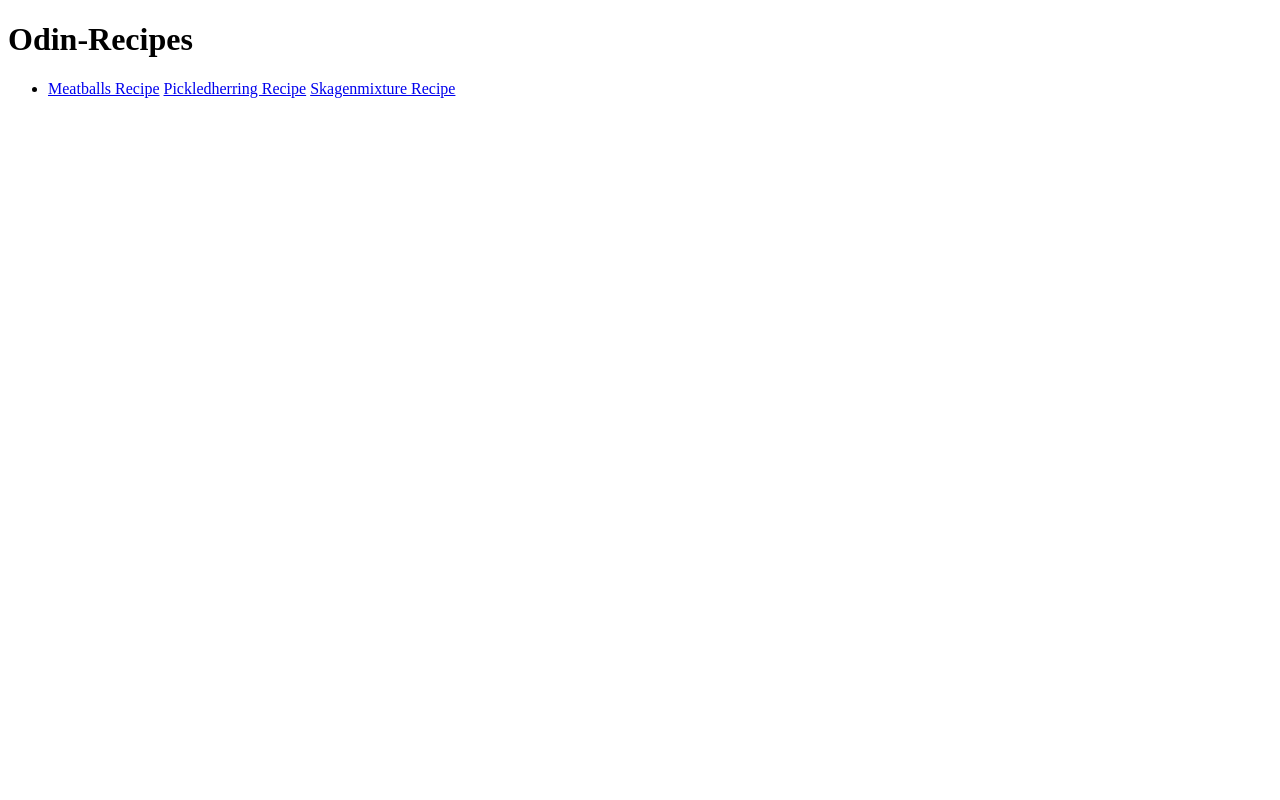
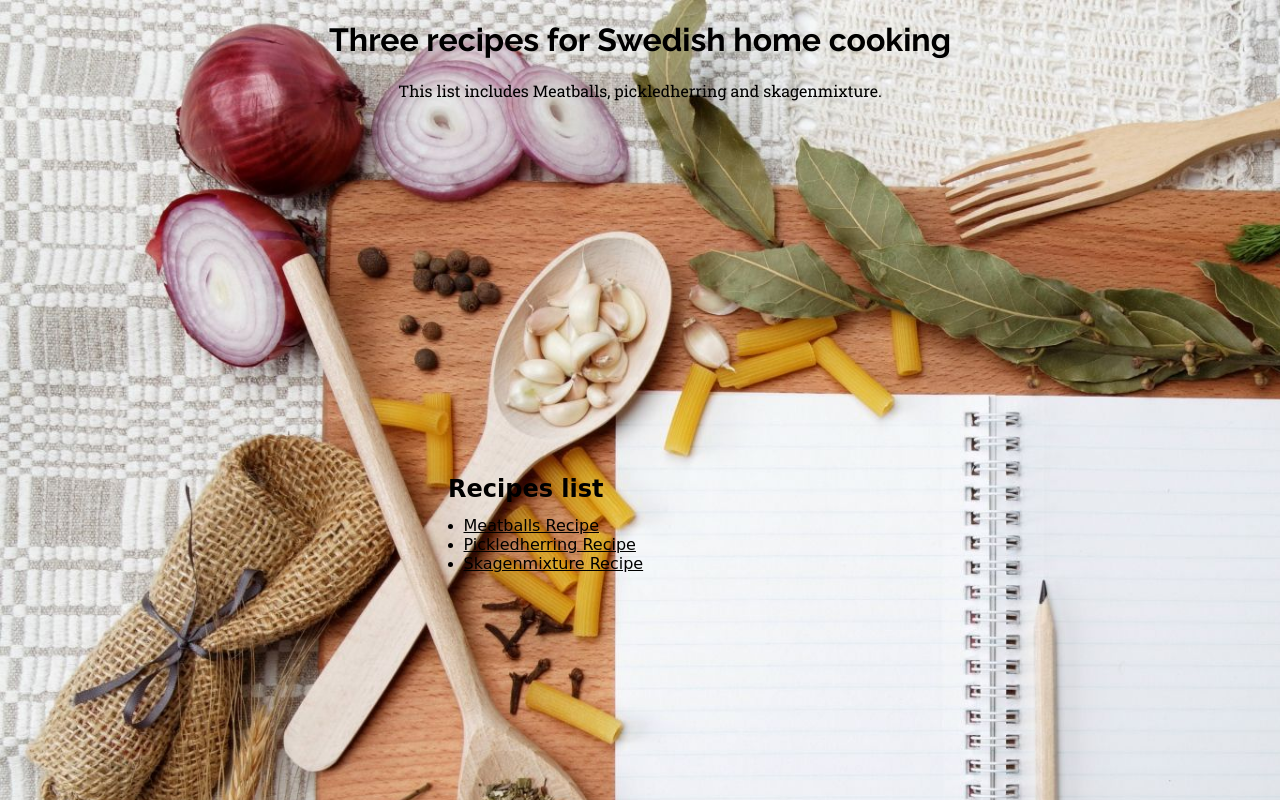
Before and after one commit to oscarjigholm/odin-recipes, a plain HTML site: page index.html in a window 1280 px wide. Drawn offline with Linux system fonts and the light colour scheme; a web font is replaced by a local one.

Commit message:
third
made pretty big changes

```diff
--- a/index.html
+++ b/index.html
@@ -5,16 +5,18 @@
         <meta name="viewport" content="width=device-width, initial-scale=1.0">
         <meta http-equiv="X-UA-Compatible" content="ie=edge">
         <link rel="stylesheet" href="style.css">
-        <title>Odin-Recipes</title>
+        <title>Classic Swedish food recipes!</title>
     </head>
-    <body>
-        <h1>Odin-Recipes</h1>
+    <body class="book">
+        <h1>Three recipes for Swedish home cooking</h1>
+        <p>This list includes Meatballs, pickledherring and skagenmixture.</p>
+        <h2>Recipes list</h2>
+        <div>
         <ul>
-            <li>
-                <a href="recipes/meatballs.html">Meatballs Recipe</a>
-                <a href="recipes/pickledherring.html">Pickledherring Recipe</a>
-                <a href="recipes/skagenmixture.html">Skagenmixture Recipe</a>
-            </li>
+                <li><a href="recipes/meatballs.html">Meatballs Recipe</a></li>
+                <li><a href="recipes/pickledherring.html">Pickledherring Recipe</a></li>
+                <li><a href="recipes/skagenmixture.html">Skagenmixture Recipe</a></li>
         </ul>
-    </body>
+    </div>
+</body>
 </html>
--- a/style.css
+++ b/style.css
@@ -0,0 +1,42 @@
+@import url('https://fonts.googleapis.com/css2?family=Delius&family=Raleway:wght@700&family=Roboto+Slab&display=swap');
+
+body {
+    background-image: url('pictures/cbook.jpg');
+    background-size: 1920px, 1080px;
+}
+
+h1 {
+    text-align: center;
+    font-family: 'Raleway', sans-serif;
+}
+
+p {
+    text-align: center;
+    font-family: 'Roboto Slab', serif;
+}
+
+h2 {
+    font-family: 'Delius', cursive;
+    position: absolute;
+    max-width: 30vw;
+    margin: auto;
+    top: 475px;
+    right: 0px;
+    bottom: 0px;
+    left: 0px;
+}
+
+div {
+    position: absolute;
+    max-width: 30vw;
+    margin: auto;
+    top: 500px;
+    right: 0px;
+    bottom: 0px;
+    left: -49px;
+}
+
+a {
+    font-family: 'Delius', cursive;
+    color: black;
+}
```
Also changed, not shown: pictures/cbook.jpg (added).
